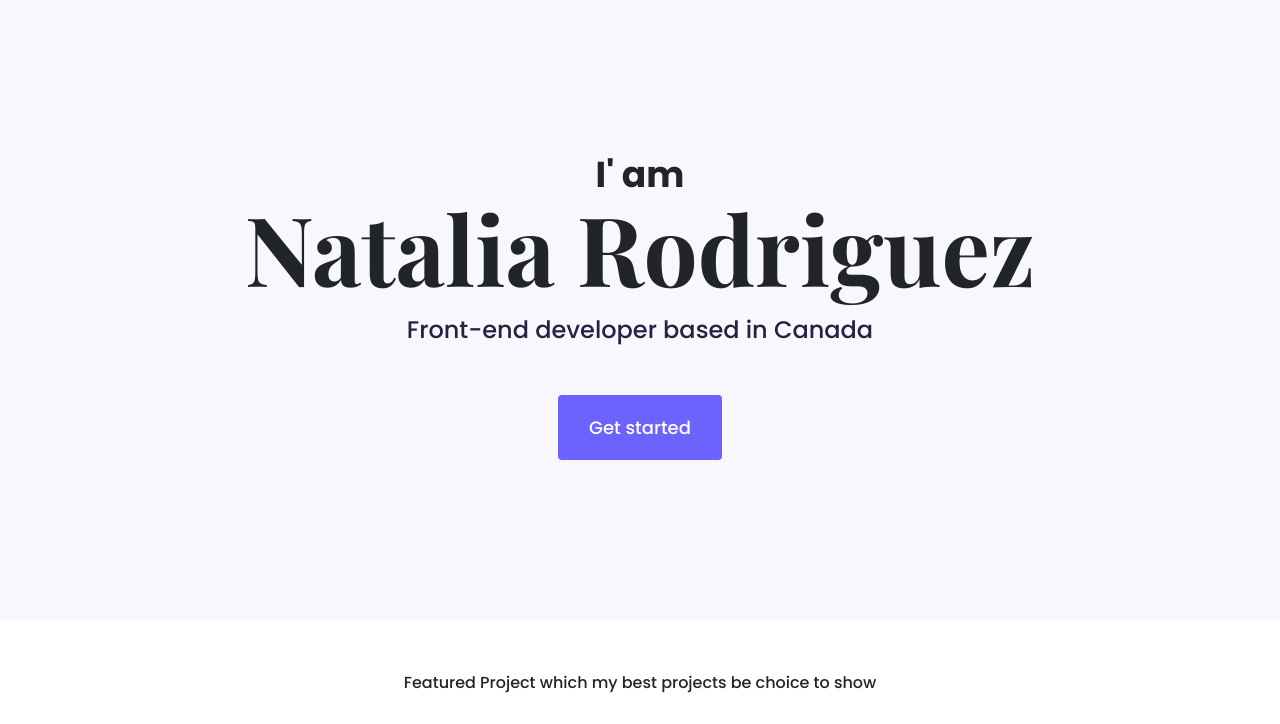
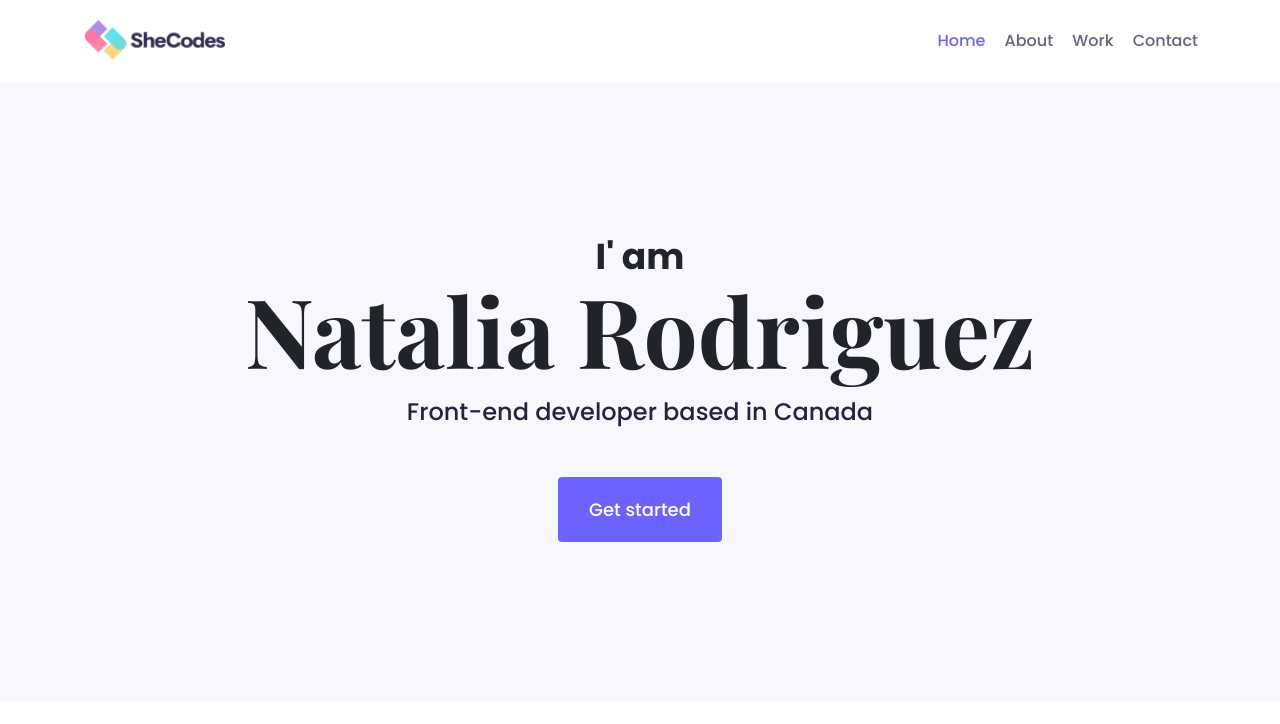
Before and after one commit to nataliarodmo/portafolio-project, a plain HTML site: page index.html in a window 1280 px wide. Shown: the top 724 px of the page. Drawn offline with nearby package versions, Linux system fonts and the light colour scheme.

Commit message:
Header creation

```diff
--- a/index.html
+++ b/index.html
@@ -29,6 +29,34 @@
     <title>Document</title>
   </head>
   <body>
+    <div class="container">
+      <nav class="d-flex justify-content-between">
+        <a href="/">
+          <img
+            src="/images/logo.png"
+            alt="logo she codes"
+            class="logo d-none d-md-block" />
+          <img
+            src="/images/logo-small.png"
+            alt="logo she codes"
+            class="logo d-block d-md-none"
+        /></a>
+        <ul>
+          <li class="active">
+            <a href="/">Home</a>
+          </li>
+          <li>
+            <a href="/about.html">About</a>
+          </li>
+          <li>
+            <a href="/work.html">Work</a>
+          </li>
+          <li>
+            <a href="/contact.html">Contact</a>
+          </li>
+        </ul>
+      </nav>
+    </div>
     <div class="hero">
       <p>I' am</p>
       <h1>Natalia Rodriguez</h1>
--- a/src/style.css
+++ b/src/style.css
@@ -94,6 +94,31 @@ p {
 .project-description {
   padding: 100px 60px;
 }
+.logo {
+  max-height: 40px;
+}
+nav {
+  padding: 20px 0;
+}
+nav ul {
+  padding: 0;
+  margin: 0;
+}
+nav li {
+  display: inline;
+  list-style: none;
+  line-height: 42px;
+  margin-left: 15px;
+}
+nav a {
+  text-decoration: none;
+  color: rgba(39, 33, 66, 0.7);
+  transition: all 100ms ease-in-out;
+}
+nav a:hover,
+nav li.active a {
+  color: var(--branding-colour);
+}
 @media (max-width: 900px) {
   h1 {
     font-size: 44px;
@@ -113,4 +138,7 @@ p {
     text-align: center;
     padding: 0;
   }
+  nav a {
+    font-size: 14px;
+  }
 }
```
Also changed, not shown: images/logo-small.png (added), images/logo.png (added).
